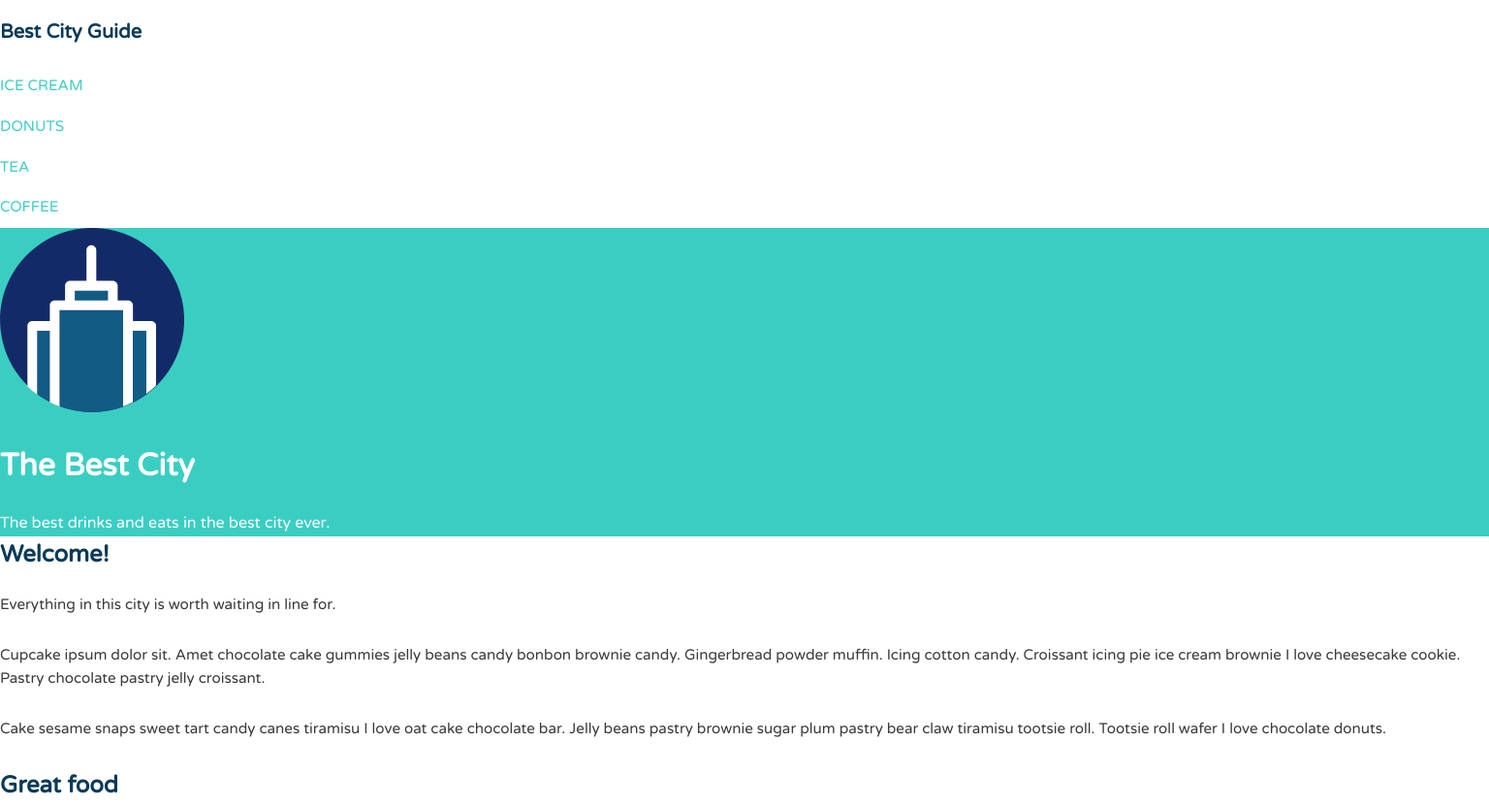
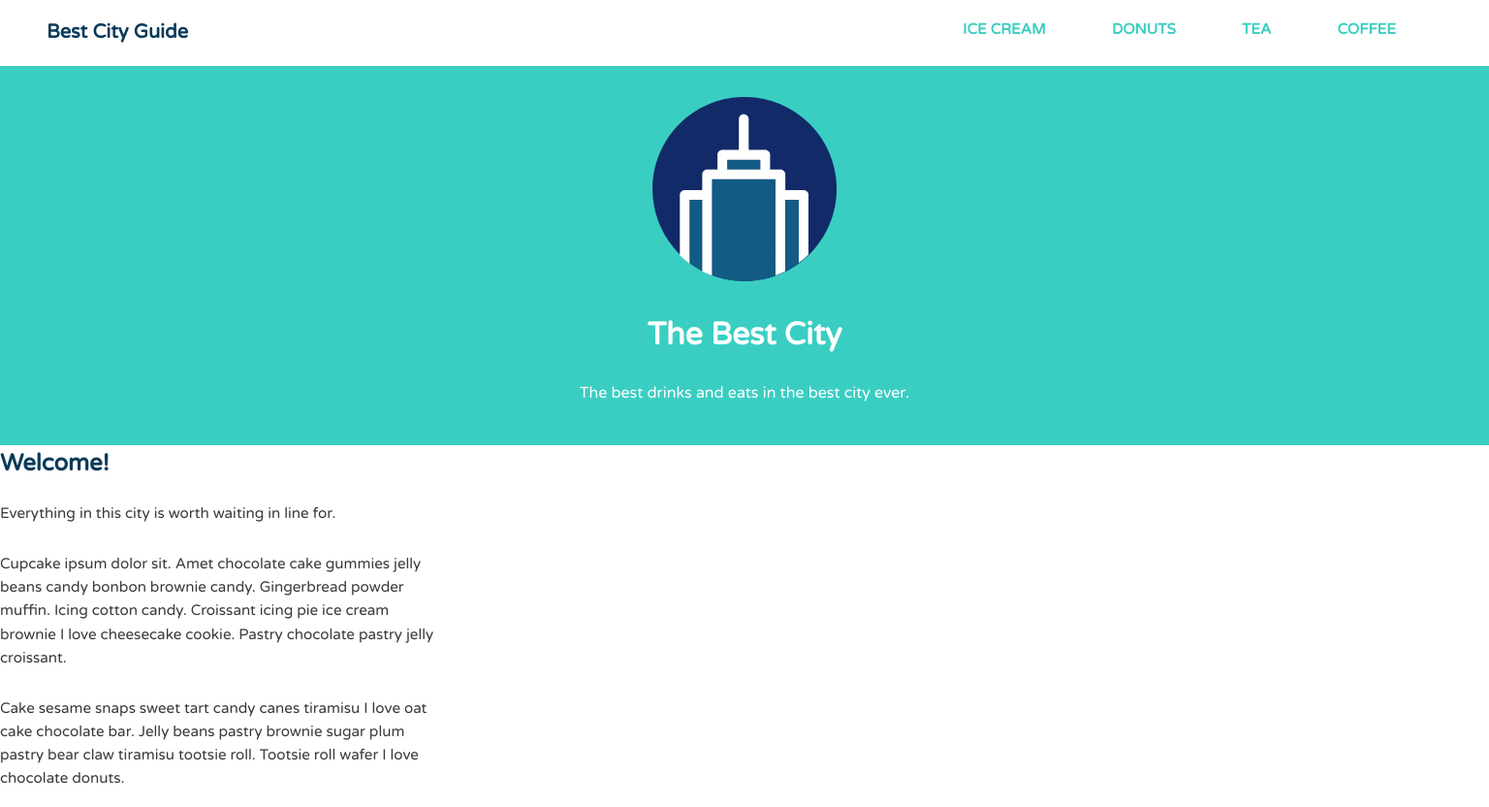
Before and after one commit to TheMarco77/bestCityGuide, a plain HTML site: page index.html in a window 1536 px wide. Shown: the top 832 px of the page at 97% size. Drawn offline with Linux system fonts and the light colour scheme.

Commit message:
3rQueryTBC

```diff
--- a/css/style.css
+++ b/css/style.css
@@ -200,3 +200,64 @@ a {
         display: table;
     }
 }
+
+/* screens larger than tablets  */
+
+@media (min-width: 1281px) {
+    .name {
+        padding-left: 3rem;
+        display: inline-block;
+    }
+
+    ul {
+        list-style-type: none;
+        margin: 0;
+        padding: 0;
+    }
+
+    .main-nav {
+        float: right;
+        padding: .6rem 4rem;
+        font-weight: bold;
+    }
+
+    li {
+        display: inline;
+        padding: 1rem;
+    }
+
+    li a {
+        text-align: right;
+        padding: 1rem;
+    }
+
+    .banner {
+        text-align: center;
+        padding: 2rem 0 2.5rem;
+    }
+
+    .primary {
+        width: 40%;
+    }
+
+    .secondary {
+        width: 30%;
+    }
+
+    .tertiary {
+        width: 30%;
+    }
+
+    .main-footer {
+        text-align: center;
+    }
+
+    /* ---- Float clearfix ---- */
+
+    .clearfix::after {
+        content: " ";
+        clear: both;
+        display: table;
+    }
+
+}
```
